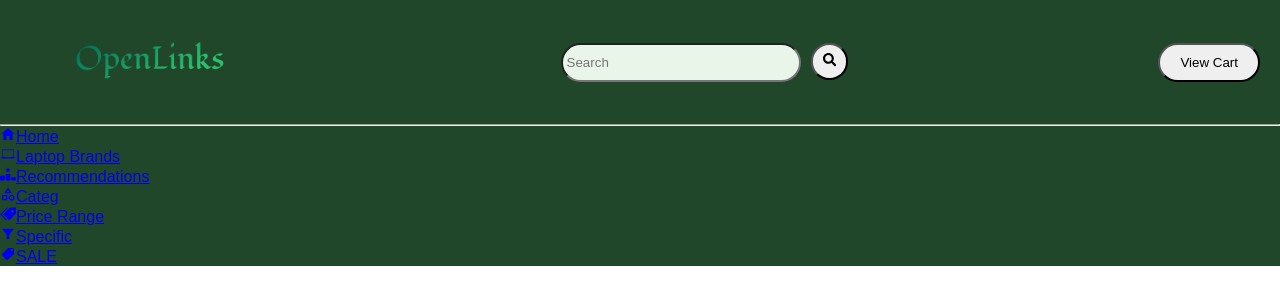
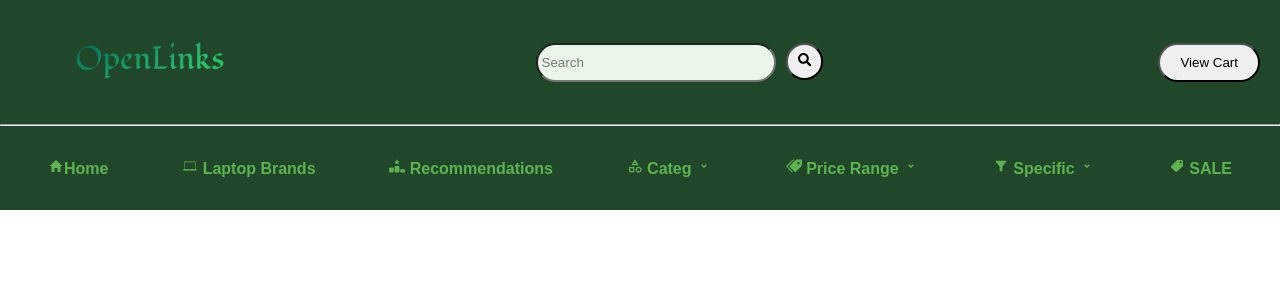
Before and after one commit to Gahbriehel/openlinks, a React (Create React App) app in the folder openlinks/: page / in a window 1280 px wide. Shown: the top 304 px of the page. Built offline with nearby package versions, Linux system fonts and the light colour scheme.

Commit message:
created and styled navbar

```diff
--- a/openlinks/src/components/nav.css
+++ b/openlinks/src/components/nav.css
@@ -2,6 +2,7 @@
     /* General */
     --primary-accent: #5db34f;
     --secondary-accent: #28743b;
+    --tertiary-accent: #9cd432;
 
     /* Backgrounds */
     --main-bg-color: #f5f9f5;
@@ -51,6 +52,7 @@
     width: 200px;
     height: 200px;
     margin-left: 50px;
+    margin-right: -50px;
     /* margin-top: -50px; */
 }
 
@@ -70,9 +72,40 @@
     transition: 0.5s;
 }
 
+.search_box button:hover {
+    background: var(--button-hover);
+}
+
 .cart_btn button {
     padding: 10px 20px;
     margin-right: 20px;
     border-radius: 20px;
 
 }
+
+.cart_btn button:hover {
+    background: var(--button-hover);
+    color: var(--light-text);
+}
+
+.nav_bottom ul {
+    display: flex;
+    justify-content: space-between;
+    padding: 2rem 3rem;
+}
+
+.nav_bottom ul li {
+    list-style: none;
+}
+
+.nav_bottom ul li .link {
+    text-decoration: none;
+    font-weight: 600;
+    color: var(--primary-accent);
+    transition: 0.5s;
+}
+
+.nav_bottom ul li .link:hover {
+    color: var(--tertiary-accent);
+    font-weight: 700;
+}
--- a/openlinks/src/components/nav.js
+++ b/openlinks/src/components/nav.js
@@ -9,6 +9,8 @@ import { MdOutlineCategory } from "react-icons/md";
 import { ImPriceTags } from "react-icons/im";
 import { MdFilterAlt } from "react-icons/md";
 import { IoMdPricetag } from "react-icons/io";
+import { RiArrowDropDownLine } from "react-icons/ri";
+
 
 
 
@@ -24,10 +26,10 @@ const Nav = () => {
             <div className='nav_container'>
                 <div className='nav_top'>
                     <div className='logo'>
-                        <img src='images/profile.png' alt='logo'></img>
+                       <Link to='/'><img src='images/profile.png' alt='logo'></img></Link>
                     </div>
                     <div className='search_box'>
-                        <input type='text' value='' placeholder='Search'></input>
+                        <input type='text' /* value='' */placeholder='Search'></input>
                         <button><FaSearch /></button>
                     </div>
                     <div className='cart_btn'>
@@ -38,12 +40,12 @@ const Nav = () => {
                 <div className='nav_bottom'>
                     <ul>
                         <li><Link to='/' className='link'><IoMdHome />Home</Link></li>
-                        <li><Link to='/brands' className='link'><IoIosLaptop />Laptop Brands</Link></li>
-                        <li><Link to='/recommendations' className='link'><FaRankingStar />Recommendations</Link></li>
-                        <li><Link to='/categories' className='link'><MdOutlineCategory />Categ</Link></li>
-                        <li><Link to='/price_range' className='link'><ImPriceTags />Price Range</Link></li>
-                        <li><Link to='/specific' className='link'><MdFilterAlt />Specific</Link></li>
-                        <li><Link to='/sale' className='link'><IoMdPricetag />SALE</Link></li>
+                        <li><Link to='/brands' className='link'><IoIosLaptop /> Laptop Brands</Link></li>
+                        <li><Link to='/recommendations' className='link'><FaRankingStar /> Recommendations</Link></li>
+                        <li><Link to='/categories' className='link'><MdOutlineCategory /> Categ  <RiArrowDropDownLine/></Link></li>
+                        <li><Link to='/price_range' className='link'><ImPriceTags /> Price Range  <RiArrowDropDownLine/></Link></li>
+                        <li><Link to='/specific' className='link'><MdFilterAlt /> Specific  <RiArrowDropDownLine/></Link></li>
+                        <li><Link to='/sale' className='link'><IoMdPricetag /> SALE</Link></li>
 
                     </ul>
                 </div>
```
